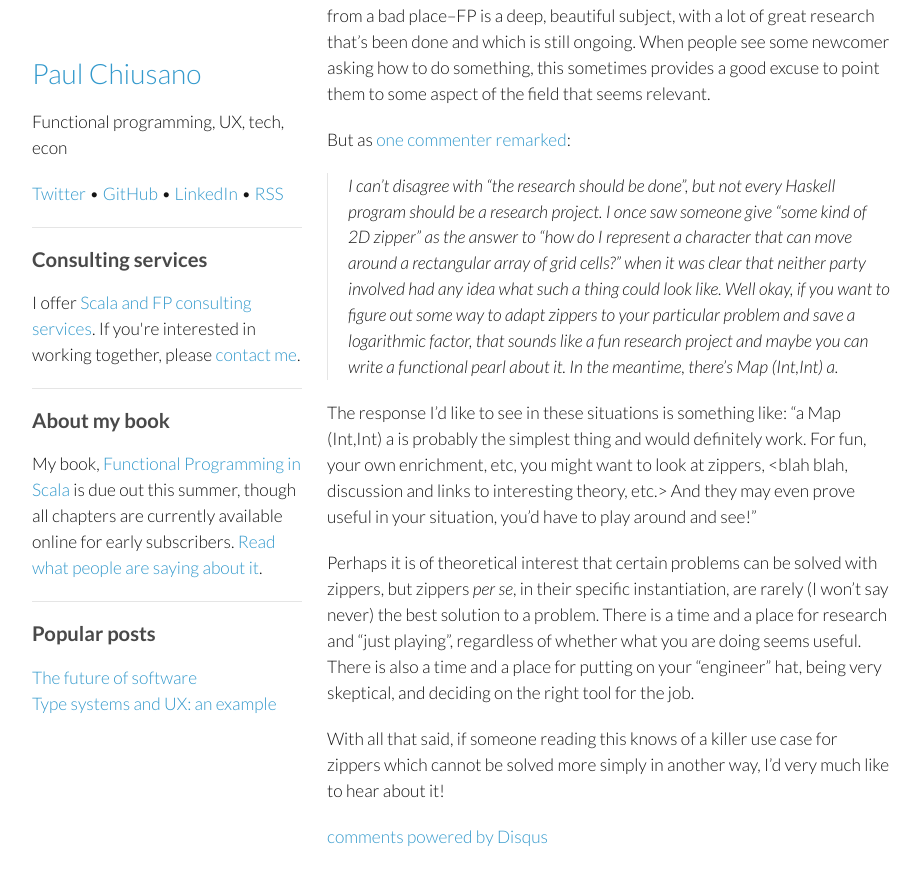
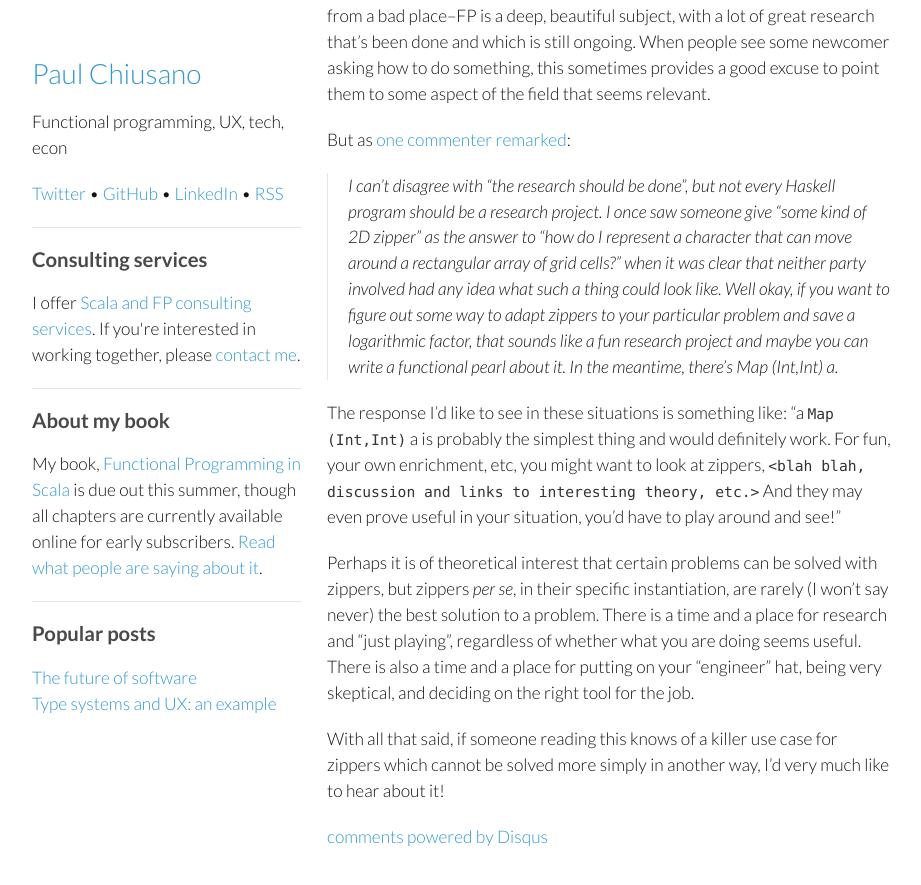
Before and after one commit to pchiusano/pchiusano.github.io, a Jekyll site: the page built from _posts/2014-08-12-zippers-not-useful.markdown, in a window 1280 px wide and 900 px high, scrolled down 4564 px. Shown: the top 885 px of the window, without its empty margins (178-1099 px from the left). Built offline with Jekyll 4.4.1, drawn with Linux system fonts in a browser that asks for light colours; comment, search, counter and statistics services are not loaded.

```diff
--- a/_posts/2014-08-12-zippers-not-useful.markdown
+++ b/_posts/2014-08-12-zippers-not-useful.markdown
@@ -84,7 +84,7 @@ But as [one commenter remarked](http://www.reddit.com/r/haskell/comments/2deyp2/
 
 > I can't disagree with "the research should be done", but not every Haskell program should be a research project. I once saw someone give "some kind of 2D zipper" as the answer to "how do I represent a character that can move around a rectangular array of grid cells?" when it was clear that neither party involved had any idea what such a thing could look like. Well okay, if you want to figure out some way to adapt zippers to your particular problem and save a logarithmic factor, that sounds like a fun research project and maybe you can write a functional pearl about it. In the meantime, there's Map (Int,Int) a.
 
-The response I'd like to see in these situations is something like: "a Map (Int,Int) a is probably the simplest thing and would definitely work. For fun, your own enrichment, etc, you might want to look at zippers, <blah blah, discussion and links to interesting theory, etc.> And they may even prove useful in your situation, you'd have to play around and see!"
+The response I'd like to see in these situations is something like: "a `Map (Int,Int)` a is probably the simplest thing and would definitely work. For fun, your own enrichment, etc, you might want to look at zippers, `<blah blah, discussion and links to interesting theory, etc.>` And they may even prove useful in your situation, you'd have to play around and see!"
 
 Perhaps it is of theoretical interest that certain problems can be solved with zippers, but zippers _per se_, in their specific instantiation, are rarely (I won't say never) the best solution to a problem. There is a time and a place for research and "just playing", regardless of whether what you are doing seems useful. There is also a time and a place for putting on your "engineer" hat, being very skeptical, and deciding on the right tool for the job.
 
```
